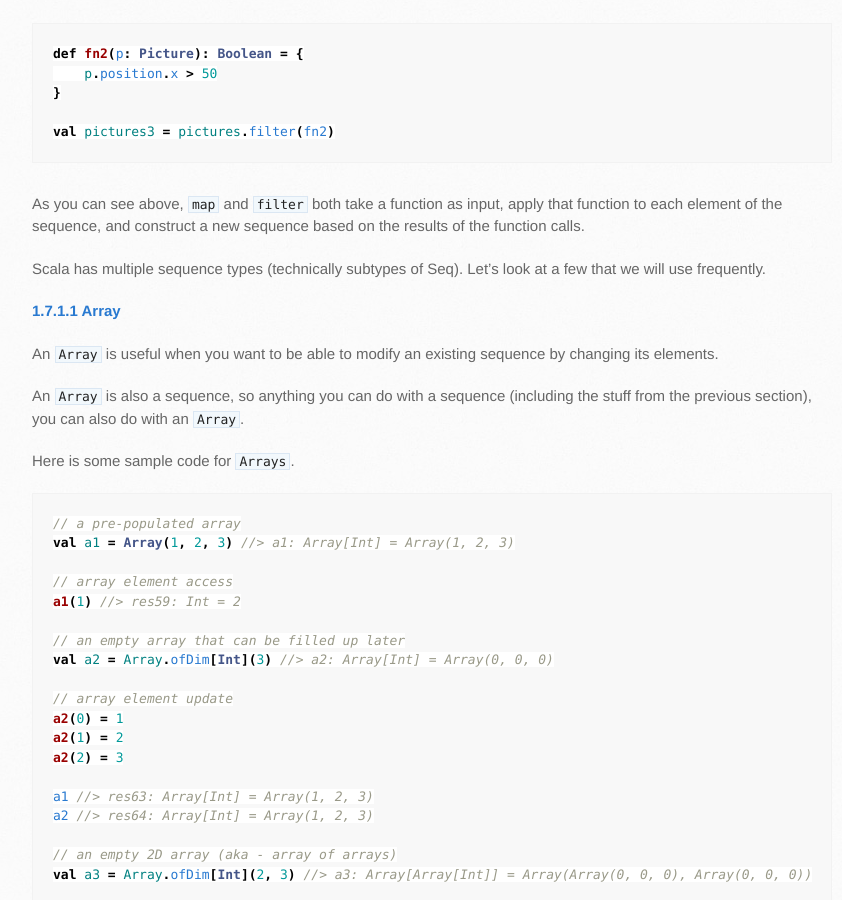
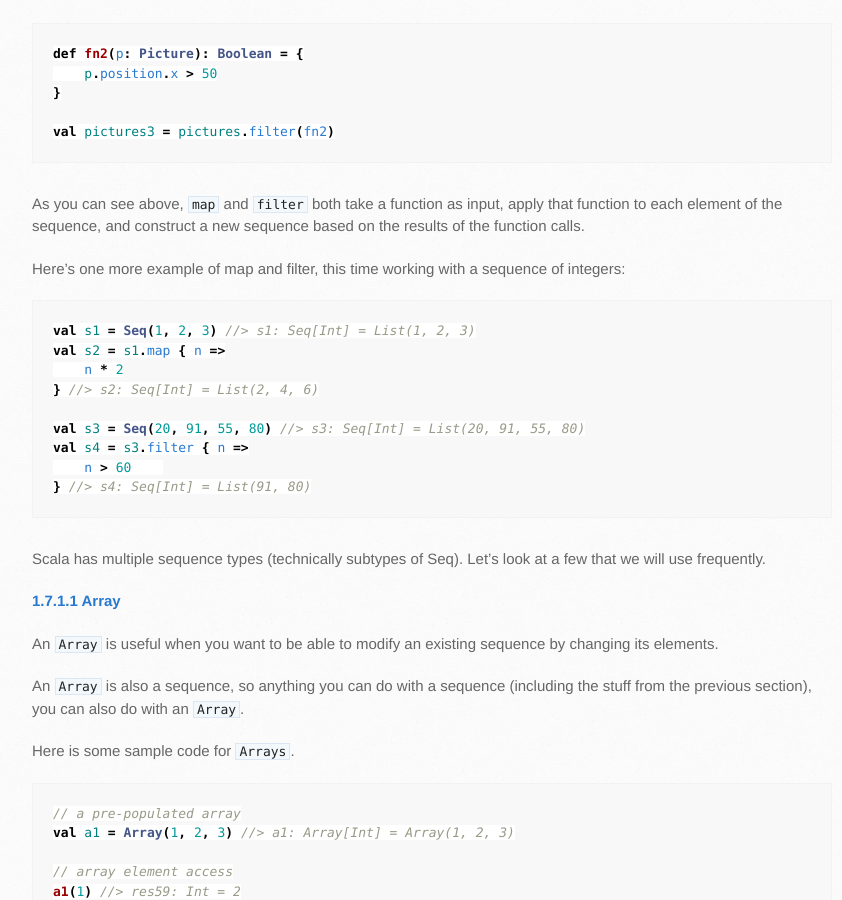
Before and after one commit to kojodoc/kojodoc.github.io, a Jekyll site: the page built from reference/scala.md, in a window 1280 px wide and 900 px high, scrolled down 6529 px. Shown: the whole window, without its empty margins (138-980 px from the left). Built offline with Jekyll 4.4.1, drawn with Linux system fonts in a browser that asks for light colours; our own code applies the rules of GitHub Pages for plain Markdown files; the repository's description, which GitHub fills in, is left out.

Commit message:
Add another map, filter example.

````diff
--- a/reference/scala.md
+++ b/reference/scala.md
@@ -300,6 +300,19 @@ def fn2(p: Picture): Boolean = {
 val pictures3 = pictures.filter(fn2)
 ```
 As you can see above, `map` and `filter` both take a function as input, apply that function to each element of the sequence, and construct a new sequence based on the results of the function calls.
+
+Here's one more example of map and filter, this time working with a sequence of integers:
+```scala
+val s1 = Seq(1, 2, 3) //> s1: Seq[Int] = List(1, 2, 3)
+val s2 = s1.map { n =>
+    n * 2
+} //> s2: Seq[Int] = List(2, 4, 6)
+
+val s3 = Seq(20, 91, 55, 80) //> s3: Seq[Int] = List(20, 91, 55, 80)
+val s4 = s3.filter { n =>
+    n > 60
+} //> s4: Seq[Int] = List(91, 80)
+```
 
 Scala has multiple sequence types (technically subtypes of Seq). Let's look at a few that we will use frequently.
 
````
